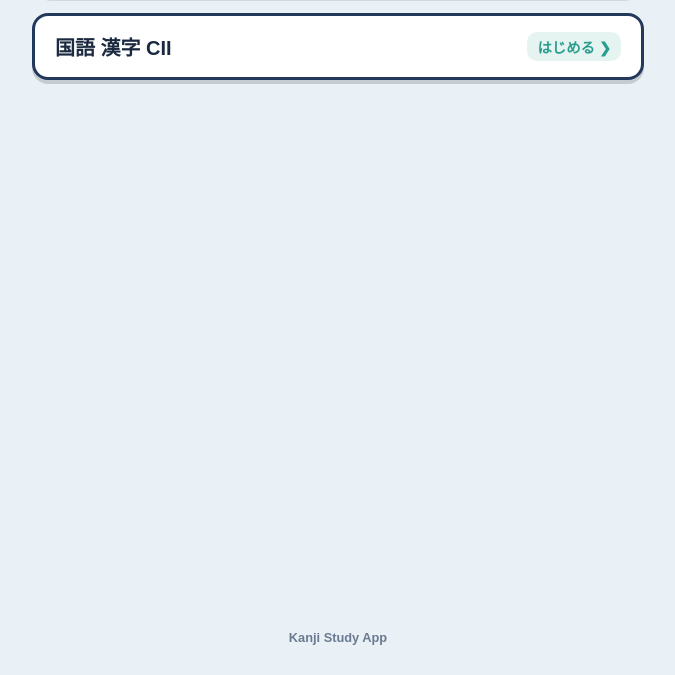
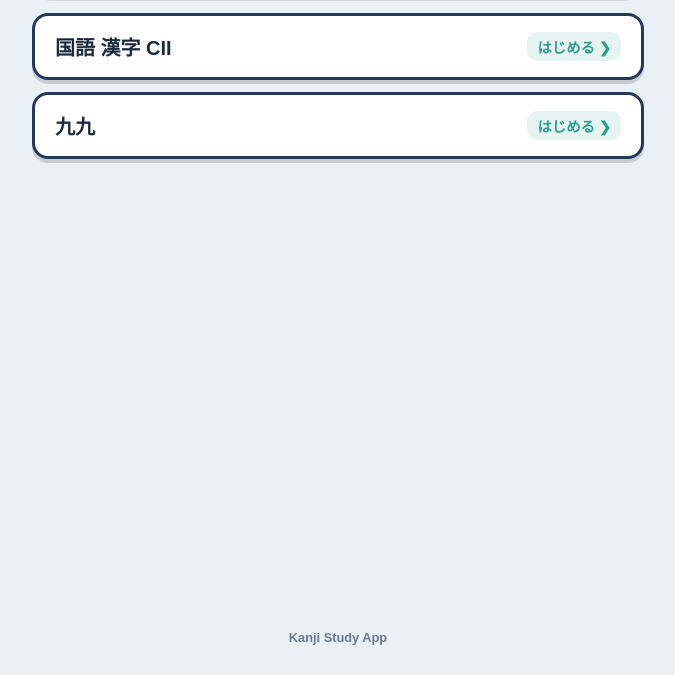
Before and after one commit to kato-yoshimi/kumon, a plain HTML site: page index.html in a window 1280 px wide. Shown: the part 125-800 px from the top of the page, without its empty margins (302-977 px from the left). Drawn offline with Linux system fonts and the light colour scheme; a web font is replaced by a local one.

Commit message:
目次に九九をついか

```diff
--- a/index.html
+++ b/index.html
@@ -105,10 +105,15 @@
       <span>はじめる ❯</span>
     </a>
 
+    <a href="kuku/index.html" class="menu-item">
+      九九
+      <span>はじめる ❯</span>
+    </a>
+
     <!-- 例：あとから増やすときは下の行のコメントアウトを外すかコピペして使ってください -->
     <!--
-    <a href="kanji2.html" class="menu-item">
-      第2回
+    <a href="kuku/index.html" class="menu-item">
+      九九
       <span>はじめる ❯</span>
     </a>
     -->
```
